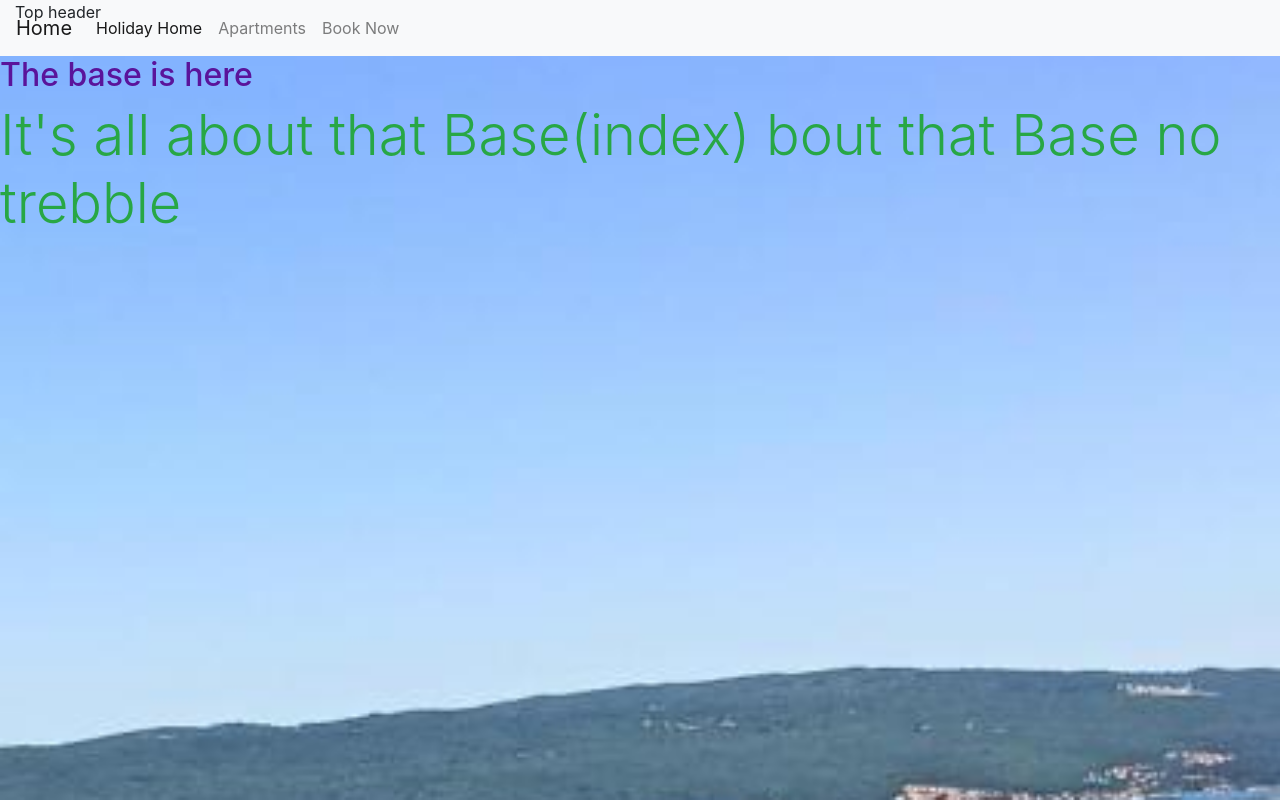
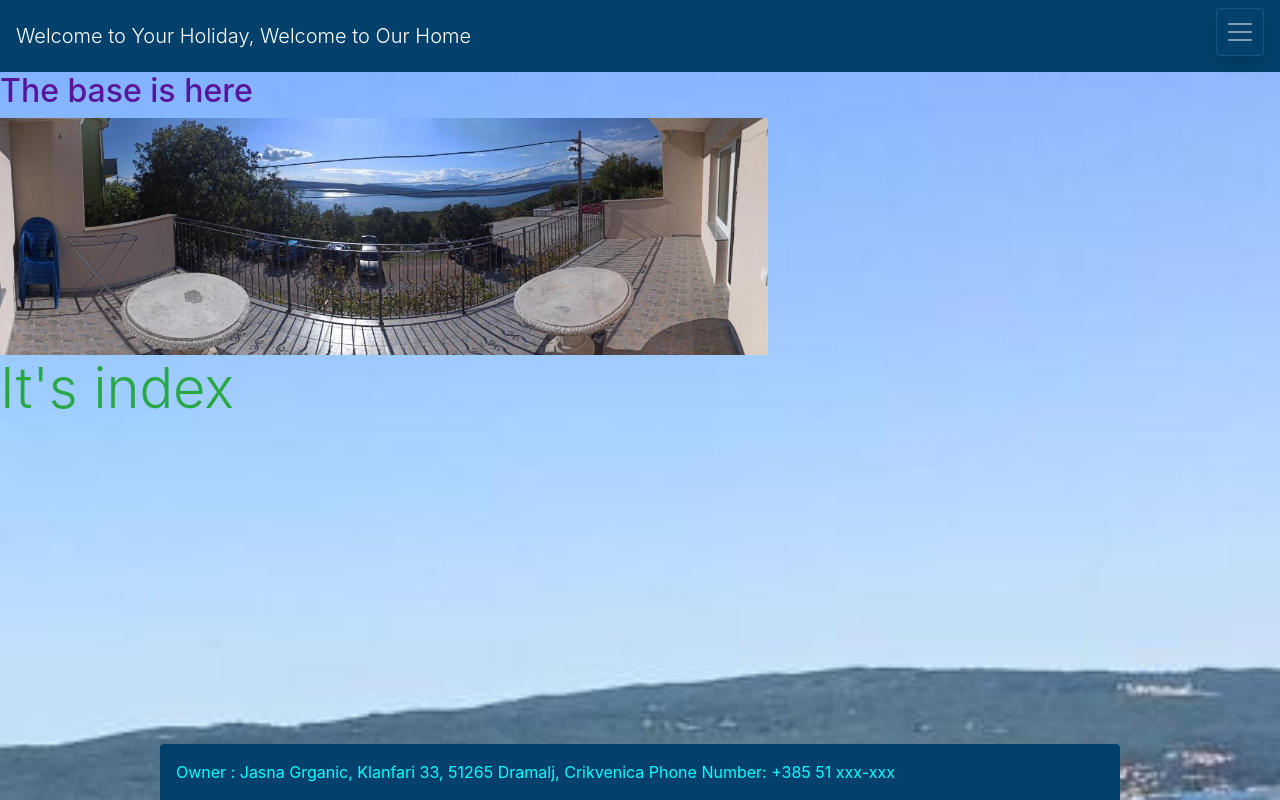
Before and after one commit to totalnoMartina/holiday-booking, a Django app: page / in a window 1280 px wide. Run offline with Django 3.2, Linux system fonts and the light colour scheme.

Commit message:
Add more bootstrap style

```diff
--- a/bookingapp/templates/bookingapp/index.html
+++ b/bookingapp/templates/bookingapp/index.html
@@ -3,8 +3,8 @@
 
 {% block content %}
 
-<h2 class="display-4 text-success">It's all about that Base(index) bout that Base no trebble</h2>
-<img src="{{ apartment.front_image }}">
+<h2 class="display-4 text-success">It's index</h2>
+
 {% endblock %}
 
 </html>
--- a/templates/base.html
+++ b/templates/base.html
@@ -36,24 +36,25 @@
 </head>
 
 <body>
-    <header class="container-fluid fixed-top">Top header</header>
+    <header class="w-75 p-3 container-fluid fixed-bottom rounded-top" style="background-color: #03406b; color: aqua;">Owner : Jasna Grganic, Klanfari 33, 51265 Dramalj, Crikvenica Phone Number: +385 51 xxx-xxx</header>
 
     {% block page_header %}
     {% endblock %}
-    <nav class="navbar navbar-expand-lg navbar-light bg-light">
-        <a class="navbar-brand" href="#">Home</a>
-        <button class="navbar-toggler" type="button" data-toggle="collapse" data-target="#navbarNavAltMarkup" aria-controls="navbarNavAltMarkup" aria-expanded="false" aria-label="Toggle navigation">
+    <nav class="navbar navbar-dark" style="background-color: #03406b; color: aqua;">
+        <a class="navbar-brand font-weight-light" href="#">Welcome to Your Holiday, Welcome to Our Home</a>
+        <button class="navbar-toggler sticky-top shadow p-2 mb-2" type="button" data-toggle="collapse" data-target="#navbarNavAltMarkup" aria-controls="navbarNavAltMarkup" aria-expanded="false" aria-label="Toggle navigation">
             <span class="navbar-toggler-icon"></span>
         </button>
         <div class="collapse navbar-collapse" id="navbarNavAltMarkup">
             <div class="navbar-nav">
-                <a class="nav-item nav-link active" href="#">Holiday Home <span class="sr-only">(current)</span></a>
+                <a class="nav-item nav-link active" href="#">Holiday Home - About<span class="sr-only">(current)</span></a>
                 <a class="nav-item nav-link" href="#">Apartments</a>
                 <a class="nav-item nav-link" href="#">Book Now</a>
             </div>
         </div>
     </nav>
     <h2>The base is here</h2>
+    <img src="/static/media/mainview.jpg" style="width: 60%;">
 
     {% block content %}
     {% endblock %}
```
Also changed, not shown: bookingapp/admin.py (+10 -3 lines).
